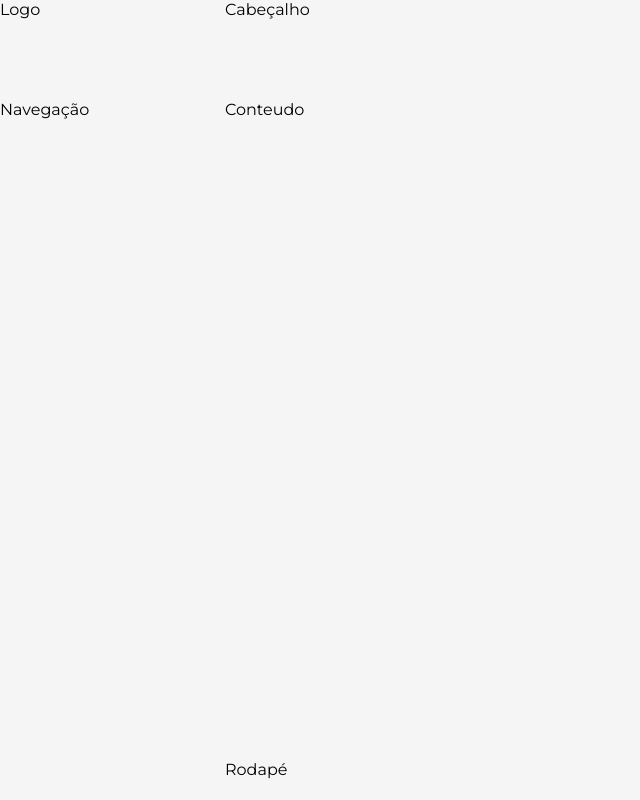
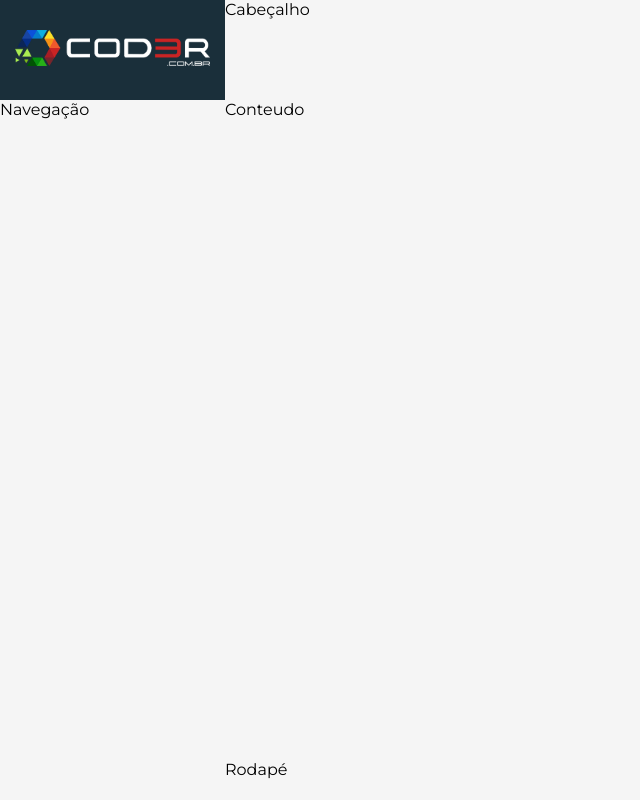
Before and after one commit to pedrocic/projeto_react, a React (Create React App) app: page / in a window 1280 px wide. Shown: the whole page, without its empty margins (0-640 px from the left). Built offline with nearby package versions, Linux system fonts and the light colour scheme.

Commit message:
Logo Component

```diff
--- a/src/components/templates/logo/Logo.jsx
+++ b/src/components/templates/logo/Logo.jsx
@@ -1,8 +1,11 @@
+import React from 'react';
 import './Logo.scss';
-import React from 'react';
+import logo from '../../../assets/img/logo.png';
 
 export default () => (
   <aside className="logo">
-    Logo
+    <a href="/" className="logo">
+      <img src={logo} alt="logo" />
+    </a>
   </aside>
 );
--- a/src/components/templates/logo/Logo.scss
+++ b/src/components/templates/logo/Logo.scss
@@ -0,0 +1,14 @@
+@import '../../../assets/scss/main.scss';
+
+aside.logo {
+  background-color: $dark-blue;
+  display: flex;
+  justify-content: center;
+  align-items: center;
+
+  img {
+    padding: 0px 15px;
+    width: 100%;
+  }
+
+}
--- a/src/main/App.scss
+++ b/src/main/App.scss
@@ -1,7 +1,6 @@
 @import '../assets/scss/main.scss';
 
 :root {
-  --bg-dark: $dark-blue;
   --logo-height: 100px;
   --header-height: 100px;
   --aside-width: 225px;
```
Also changed, not shown: src/assets/img/logo.png (added).
